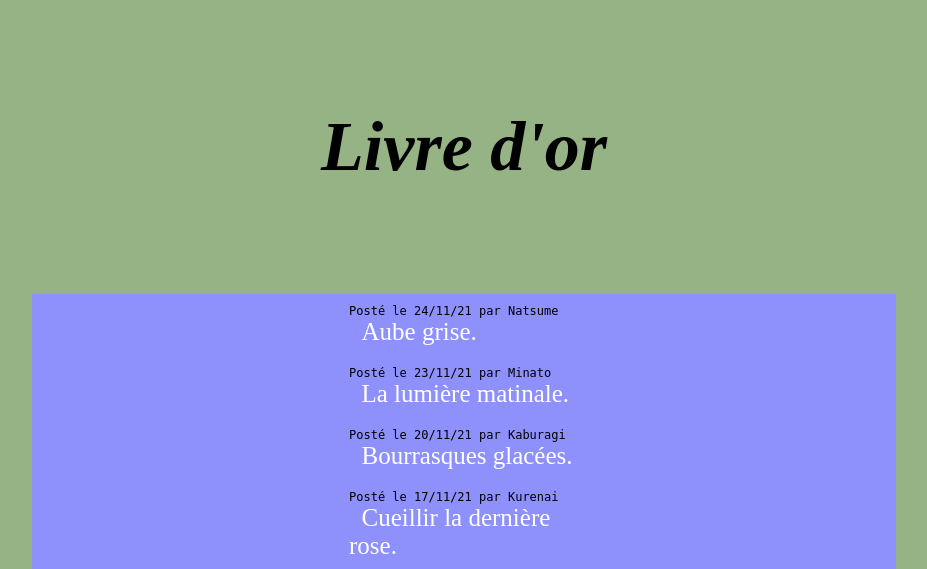
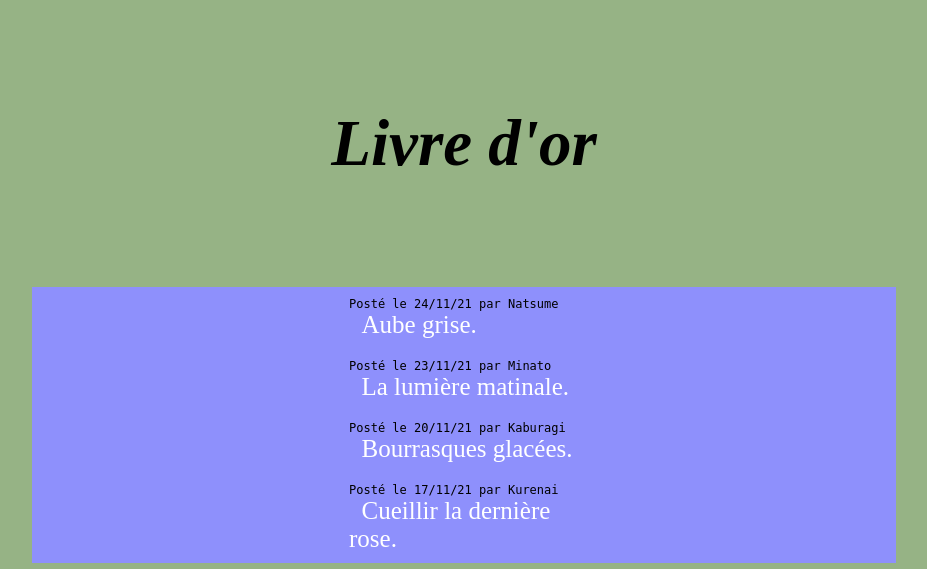
Before and after one commit to antoine-maherault/livre-or, a PHP site: page /livre-or.php in a window 1280 px wide. Shown: the part 98-667 px from the top of the page, without its empty margins (176-1103 px from the left). Run offline with PHP 8.4, Linux system fonts and the light colour scheme; data comes from the database, SQL or seed files in the repository; some web fonts are replaced.

Commit message:
Update style.css

```diff
--- a/style.css
+++ b/style.css
@@ -94,7 +94,7 @@ a:visited:hover {
     justify-content:  center;
     align-items:center;
     height: 200px;
-    font-size : 70px;
+    font-size : 65px;
 
 }
 
```
